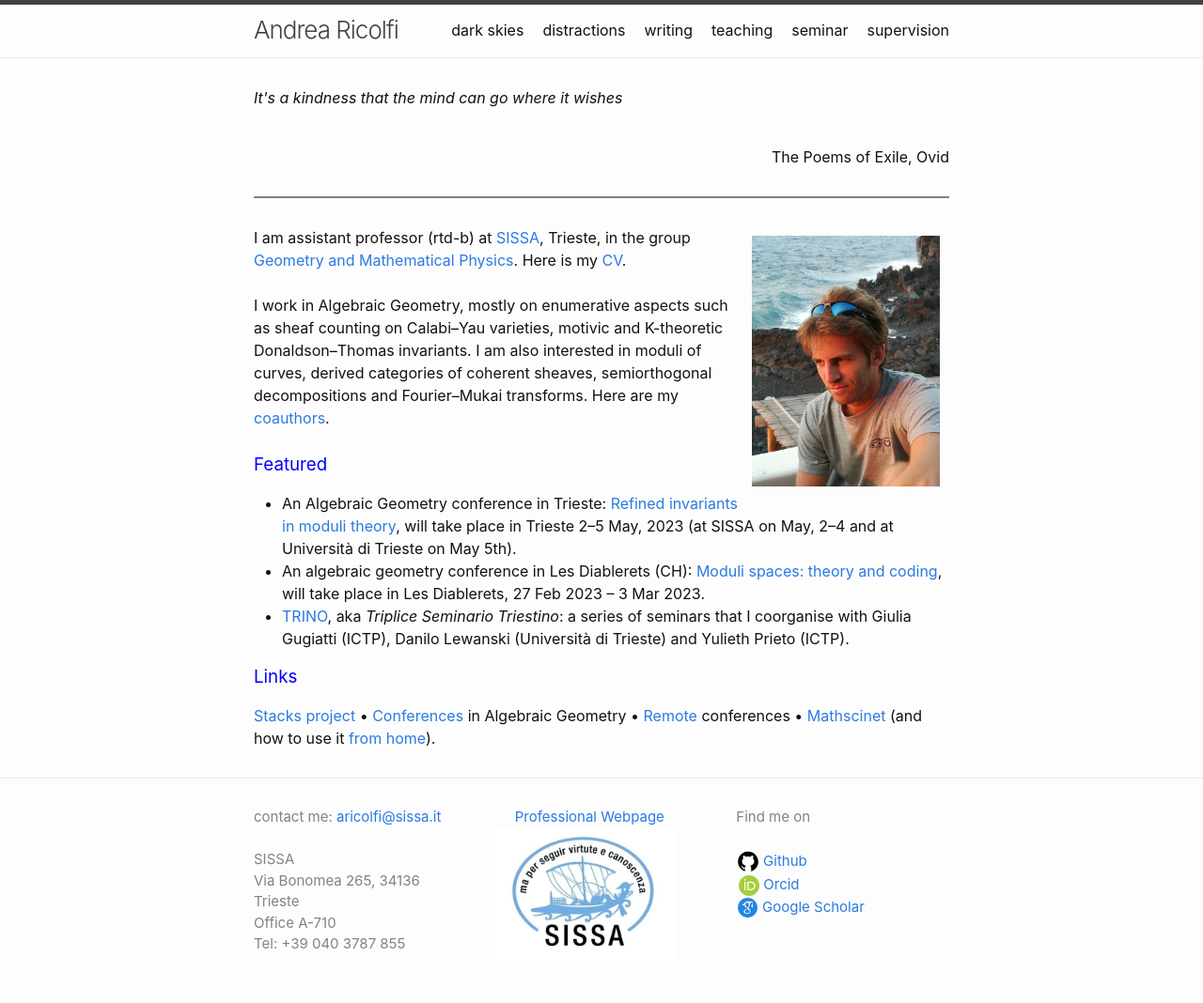
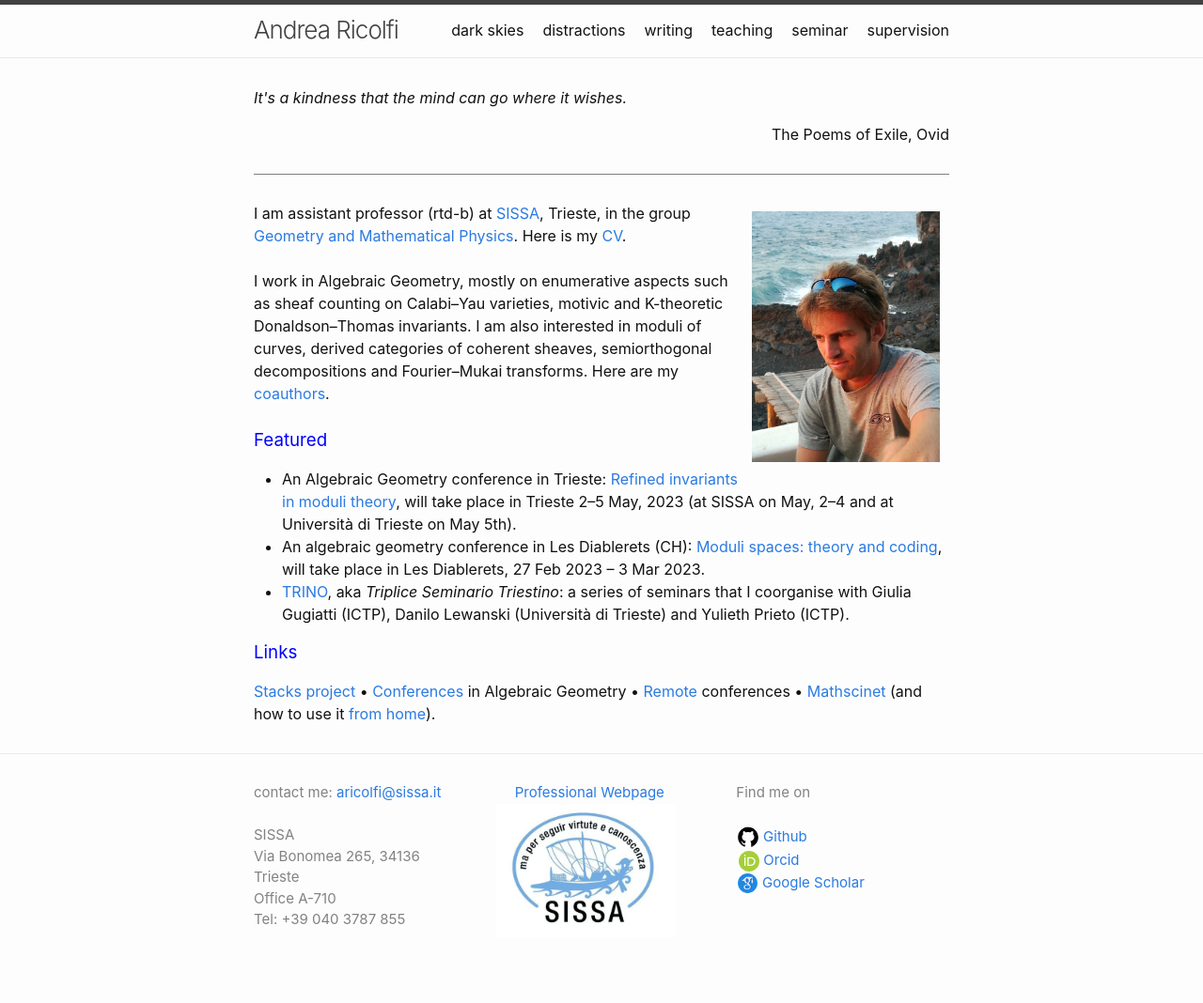
Before and after one commit to atricolfi/aricolfi.github.io, a Jekyll site: the page built from index.html, in a window 1280 px wide. Shown: the whole page at 94% size. Built offline with Jekyll 4.4.1, drawn with Linux system fonts in a browser that asks for light colours; after the commit the page ends 1043 px from its top, so only the background shows below that.

Commit message:
Update index.html

```diff
--- a/index.html
+++ b/index.html
@@ -2,11 +2,10 @@
 layout: default
 ---
 
-<p><i>It's a kindness that the mind can go where it wishes</i></p><br>
-
+<p><i>It's a kindness that the mind can go where it wishes.</i></p>
   <p align="right"/> The Poems of Exile, Ovid
 
-<hr style="height:2px;border-width:0;color:gray;background-color:gray">
+<hr style="height:0.2px;border-width:0;color:gray;background-color:gray">
 
 <img style="float: right; padding: 10px" width="200" src="profile-photo.jpg">
 
```
